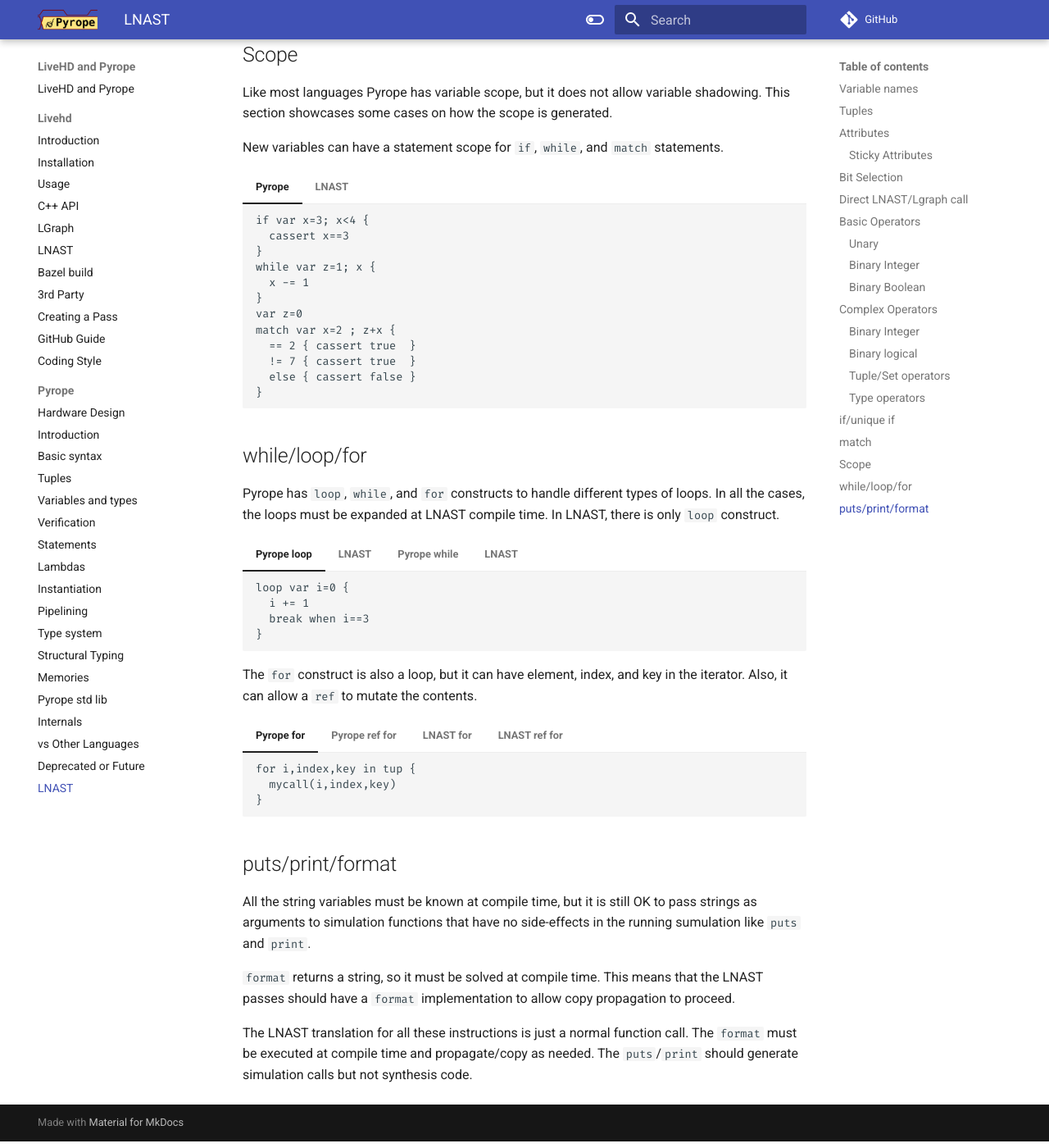
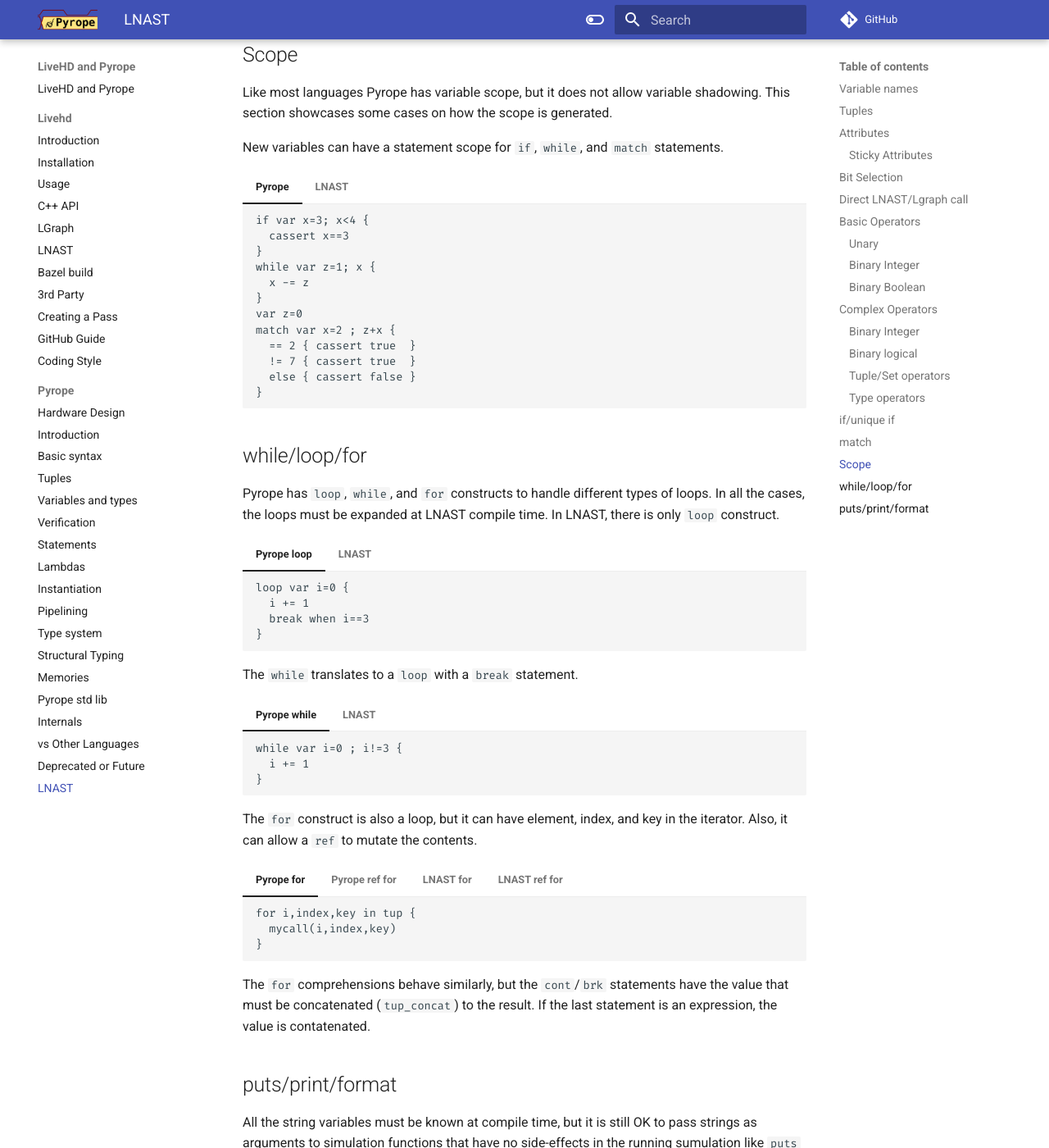
Before and after one commit to masc-ucsc/docs, an MkDocs documentation site: the page built from docs/pyrope/12-lnast.md, in a window 1280 px wide and 1400 px high, scrolled down 11969 px. Shown: the whole window at 82% size. Built offline with MkDocs 1.6.1 and Material for MkDocs 9.7.7, drawn with Linux system fonts in a browser that asks for light colours; comment, search, counter and statistics services are not loaded.

Commit message:
add loops

````diff
--- a/docs/pyrope/12-lnast.md
+++ b/docs/pyrope/12-lnast.md
@@ -1352,15 +1352,17 @@
 
     stmts
       var
-        ref x
+        ref z
         const 1
-      while
-        ref x
-        stmts
-          sub
-            ref x
-            ref x
-            const 1
+      loop
+        if
+          ref x
+          stmts
+            break
+        sub
+          ref x
+          ref x
+          ref z
 
     var
       ref z
@@ -1453,6 +1455,7 @@
             break
     ```
 
+The `while` translates to a `loop` with a `break` statement.
 
 === "Pyrope while"
     ```
@@ -1609,6 +1612,11 @@
               break
     ```
 
+
+The `for` comprehensions behave similarly, but the `cont`/`brk` statements have
+the value that must be concatenated (`tup_concat`) to the result. If the last
+statement is an expression, the value is contatenated.
+
 ## puts/print/format
 
 All the string variables must be known at compile time, but it is still OK to
````
Also changed, not shown: other parts of docs/pyrope/12-lnast.md (+1 -1 lines).
